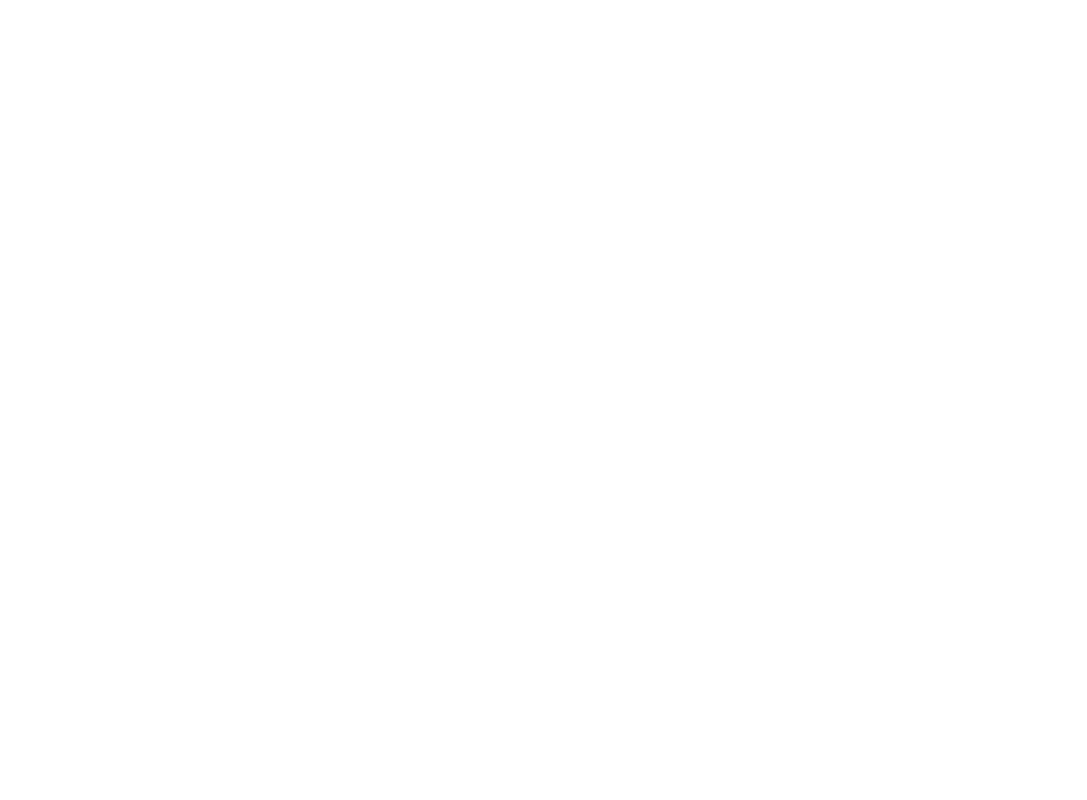
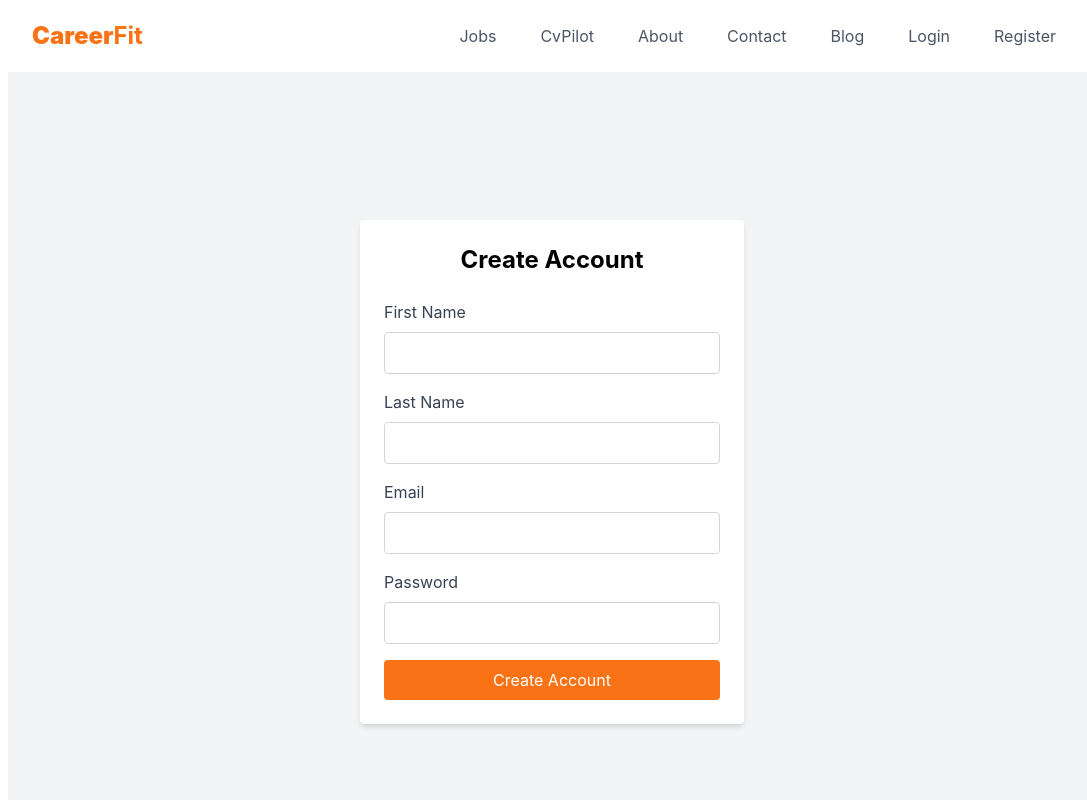
Before and after one commit to Safi222/CareerFit, a React (Vite) app in the folder client/: page /register in a window 1280 px wide. Before the commit this address had no page. Shown: the top 800 px of the page, without its empty margins (88-1175 px from the left). Built offline with nearby package versions, Linux system fonts and the light colour scheme.

Commit message:
create Register components and route it

```diff
--- a/client/src/App.jsx
+++ b/client/src/App.jsx
@@ -6,7 +6,7 @@ import Footer from "./components/FooterD/Footer";
 import Slogan from "./components/SloganD/Slogan";
 import Login from "./components/Login/Login";
 import { BrowserRouter as Router, Routes, Route } from "react-router-dom";
-
+import Register from "./components/Register/Register";
 const App = () => {
   return (
     <Router>
@@ -44,6 +44,16 @@ const App = () => {
             </div>
           }
         />
+        <Route
+          path="/register"
+          element={
+            <div className="w-[85%] m-auto bg-white">
+              <Navbar />
+              <Register />
+              <Footer />
+            </div>
+          }
+        />
       </Routes>
     </Router>
   );
--- a/client/src/components/Login/Login.jsx
+++ b/client/src/components/Login/Login.jsx
@@ -1,7 +1,7 @@
 
 const Login = () => {
   return (
-    <div className="flex items-center justify-center min-h-screen bg-gray-100 p-4">
+    <div className="flex items-center justify-center min-h-screen bg-gray-100 p-4 ">
       <div className="bg-white p-8 rounded-lg shadow-md w-full max-w-sm">
         <h2 className="text-2xl font-bold mb-6 text-center">Login</h2>
         <form>
--- a/client/src/components/Navbar/Navbar.jsx
+++ b/client/src/components/Navbar/Navbar.jsx
@@ -36,7 +36,7 @@ const Navbar = () => {
           <NavLink to={"/jobs"}>Jobs</NavLink>
         </li>
         <li className="menuList text-gray-600 px-4 py-2 rounded-lg hover:bg-orange-500 hover:text-white transition-all duration-300 ease-in-out cursor-pointer">
-          <NavLink to={"/companies"}>CvPoilot</NavLink>
+          <NavLink to={"/companies"}>CvPilot</NavLink>
         </li>
         <li className="menuList text-gray-600 px-4 py-2 rounded-lg hover:bg-orange-500 hover:text-white transition-all duration-300 ease-in-out cursor-pointer">
           <NavLink to={"/about"}>About</NavLink>
--- /dev/null
+++ b/client/src/components/Register/Register.jsx
@@ -0,0 +1,90 @@
+import { useState } from "react";
+
+const Register = () => {
+  const [firstName, setFirstName] = useState("");
+  const [lastName, setLastName] = useState("");
+  const [email, setEmail] = useState("");
+  const [password, setPassword] = useState("");
+
+  const handleSubmit = (e) => {
+    e.preventDefault();
+    // Log the input values to the console instead of sending them
+    console.log("Entered data:", { firstName, lastName, email, password });
+  };
+
+  return (
+    <div className="flex items-center justify-center min-h-screen bg-gray-100">
+      <form
+        onSubmit={handleSubmit}
+        className="bg-white p-6 rounded shadow-md w-96"
+      >
+        <h2 className="text-2xl font-bold mb-6 text-center">Create Account</h2>
+
+        <div className="mb-4">
+          <label className="block text-gray-700 mb-2" htmlFor="firstName">
+            First Name
+          </label>
+          <input
+            type="text"
+            id="firstName"
+            value={firstName}
+            onChange={(e) => setFirstName(e.target.value)}
+            className="w-full p-2 border border-gray-300 rounded"
+            required
+          />
+        </div>
+
+        <div className="mb-4">
+          <label className="block text-gray-700 mb-2" htmlFor="lastName">
+            Last Name
+          </label>
+          <input
+            type="text"
+            id="lastName"
+            value={lastName}
+            onChange={(e) => setLastName(e.target.value)}
+            className="w-full p-2 border border-gray-300 rounded"
+            required
+          />
+        </div>
+
+        <div className="mb-4">
+          <label className="block text-gray-700 mb-2" htmlFor="email">
+            Email
+          </label>
+          <input
+            type="email"
+            id="email"
+            value={email}
+            onChange={(e) => setEmail(e.target.value)}
+            className="w-full p-2 border border-gray-300 rounded"
+            required
+          />
+        </div>
+
+        <div className="mb-4">
+          <label className="block text-gray-700 mb-2" htmlFor="password">
+            Password
+          </label>
+          <input
+            type="password"
+            id="password"
+            value={password}
+            onChange={(e) => setPassword(e.target.value)}
+            className="w-full p-2 border border-gray-300 rounded"
+            required
+          />
+        </div>
+
+        <button
+          type="submit"
+          className="w-full bg-orange-500 text-white p-2 rounded hover:bg-orange-600"
+        >
+          Create Account
+        </button>
+      </form>
+    </div>
+  );
+};
+
+export default Register;
```
